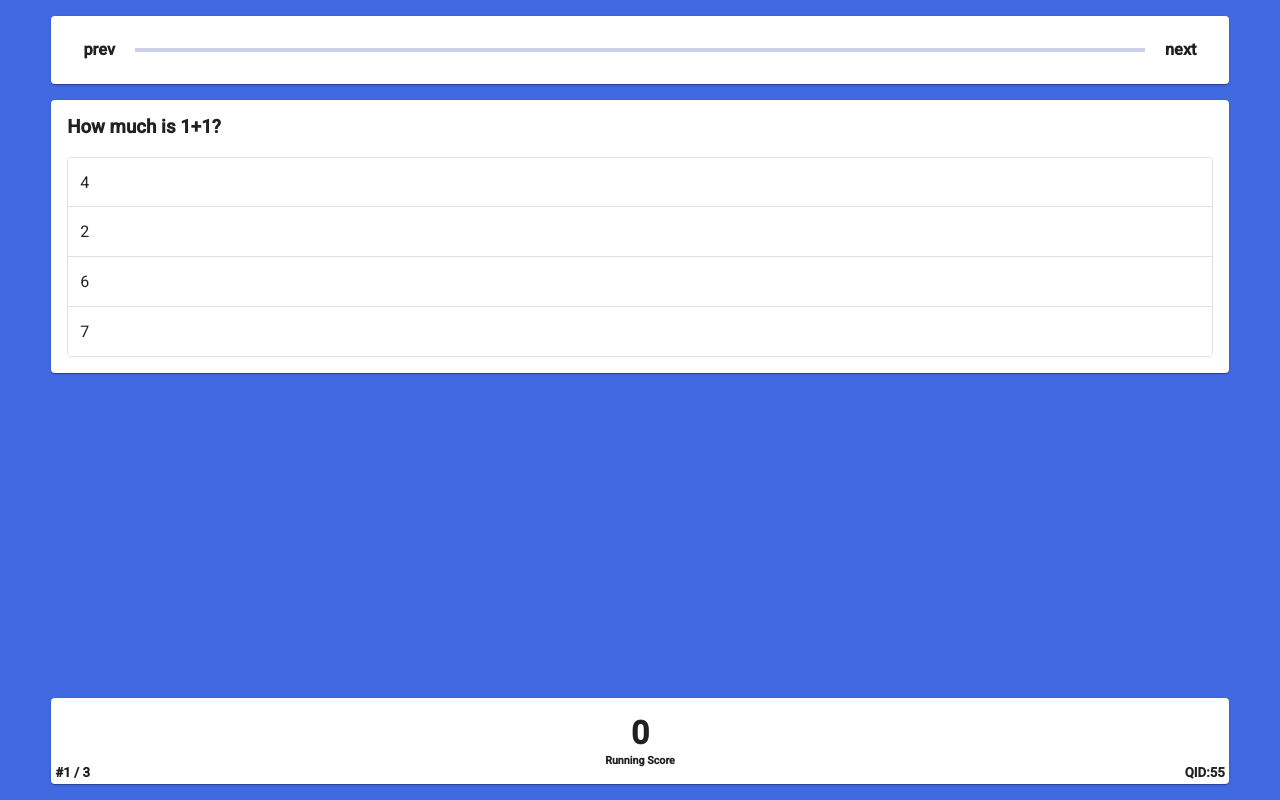
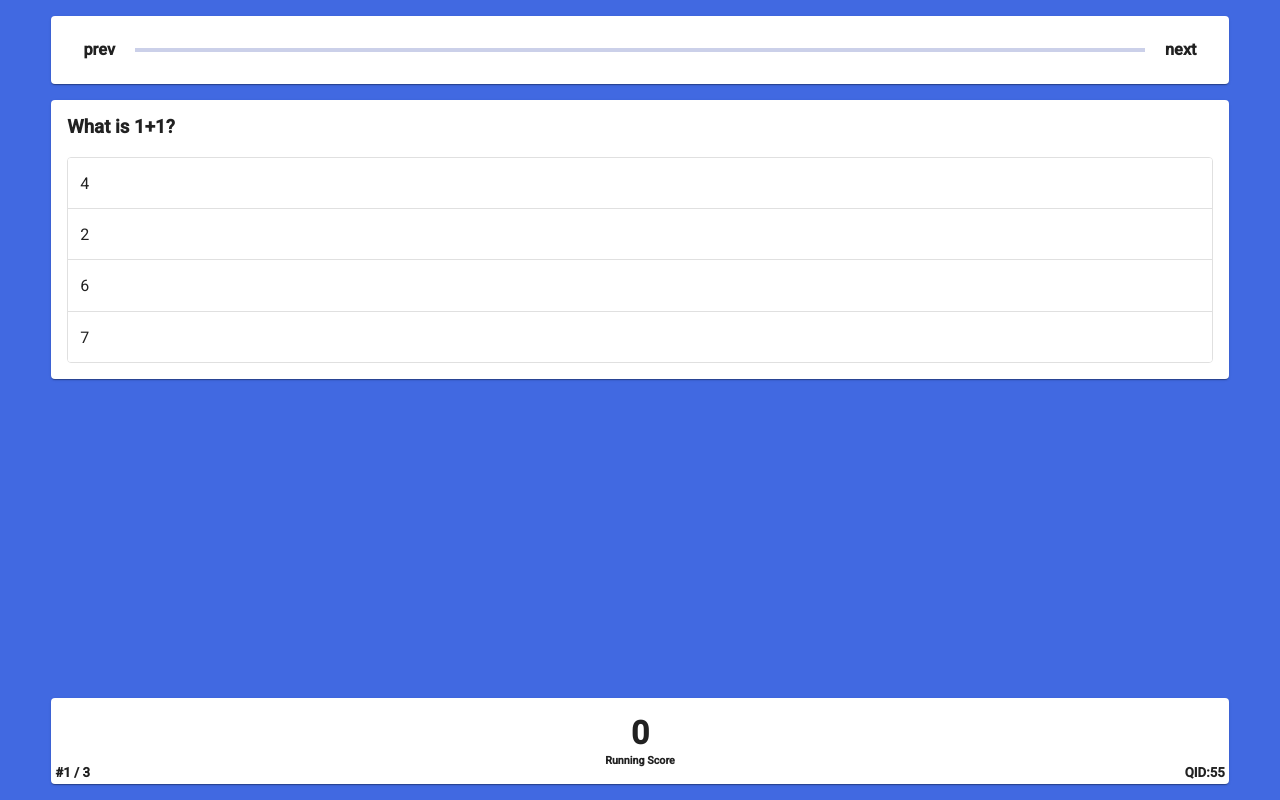
Before and after one commit to R-BRMN/hermes-site, an Angular app: page / in a window 1280 px wide. Built offline with nearby package versions, Linux system fonts and the light colour scheme.

Commit message:
seperate questions file

```diff
--- a/src/app/question/question.component.css
+++ b/src/app/question/question.component.css
@@ -31,6 +31,13 @@ mat-button-toggle {
     text-align-last: left;
     margin-left: 0px;
     padding-left: 0px;
+    text-align: left;
+    padding-top: 0.8em;
+    padding-bottom: 0.8em;
+}
+
+.answer {
+    white-space: normal;
 }
 
 .badge {
@@ -57,3 +64,8 @@ mat-button-toggle {
     color: grey;
     padding: 5px 5px 0px 0px;
 }
+
+::ng-deep .mat-button-toggle-label-content {
+    text-align: -webkit-left;
+    line-height: 1.5em !important;
+}
--- /dev/null
+++ b/src/app/questions.ts
@@ -0,0 +1,34 @@
+import { Question } from './question';
+
+export const QUESTIONS: Question [] =
+
+   [
+   {
+     question_string: "What is 1+1?",
+     answers: ["4","2","6","7"],
+     correct_answer: "2",
+     explenation: "Simple addition",
+     qid: 55,
+     choice: "",
+     result: ""
+   },
+   {
+     question_string: "How many days in a year?",
+     answers: ["365","100","1000","1"],
+     correct_answer: "365",
+     explenation: "Takes a while to go around the sun",
+     qid: 51,
+     choice: "",
+     result: ""
+   },
+   {
+     question_string: "How old are you?",
+     answers: ["100","fdijtmxzfdlfa;as","2","not born yet"],
+     correct_answer: "100",
+     explenation: "You should know this",
+     qid: 71,
+     choice: "",
+     result: ""
+   }
+
+ ];
--- a/src/app/quiz.service.ts
+++ b/src/app/quiz.service.ts
@@ -2,6 +2,7 @@ import { Injectable, OnInit } from '@angular/core';
 import { Observable, Subject } from 'rxjs';
 import { Question } from './question';
 import { ObserversModule } from '@angular/cdk/observers';
+import { QUESTIONS } from './questions'
 
 @Injectable({
   providedIn: 'root'
@@ -14,36 +15,37 @@ export class QuizService {
   private correct_answers: number;
   private answered_questions: number;
   private score: number;
-  private questions: Question []=[
-  {
-    question_string: "How much is 1+1?",
-    answers: ["4","2","6","7"],
-    correct_answer: "2",
-    explenation: "Simple addition",
-    qid: 55,
-    choice: "",
-    result: ""
-  },
-  {
-    question_string: "How many days in a year?",
-    answers: ["365","100","1000","1"],
-    correct_answer: "365",
-    explenation: "Takes a while to go around the sun",
-    qid: 51,
-    choice: "",
-    result: ""
-  },
-  {
-    question_string: "How old are you?",
-    answers: ["100","fdijtmxzfdlfa;as","2","not born yet"],
-    correct_answer: "100",
-    explenation: "You should know this",
-    qid: 71,
-    choice: "",
-    result: ""
-  }
+  private questions: Question []= QUESTIONS;
+//   [
+//   {
+//     question_string: "What is 1+1?",
+//     answers: ["4","2","6","7"],
+//     correct_answer: "2",
+//     explenation: "Simple addition",
+//     qid: 55,
+//     choice: "",
+//     result: ""
+//   },
+//   {
+//     question_string: "How many days in a year?",
+//     answers: ["365","100","1000","1"],
+//     correct_answer: "365",
+//     explenation: "Takes a while to go around the sun",
+//     qid: 51,
+//     choice: "",
+//     result: ""
+//   },
+//   {
+//     question_string: "How old are you?",
+//     answers: ["100","fdijtmxzfdlfa;as","2","not born yet"],
+//     correct_answer: "100",
+//     explenation: "You should know this",
+//     qid: 71,
+//     choice: "",
+//     result: ""
+//   }
 
-];
+// ];
 constructor() {
  this.total_questions = this.questions.length;
  this.current_question = 0;
```
